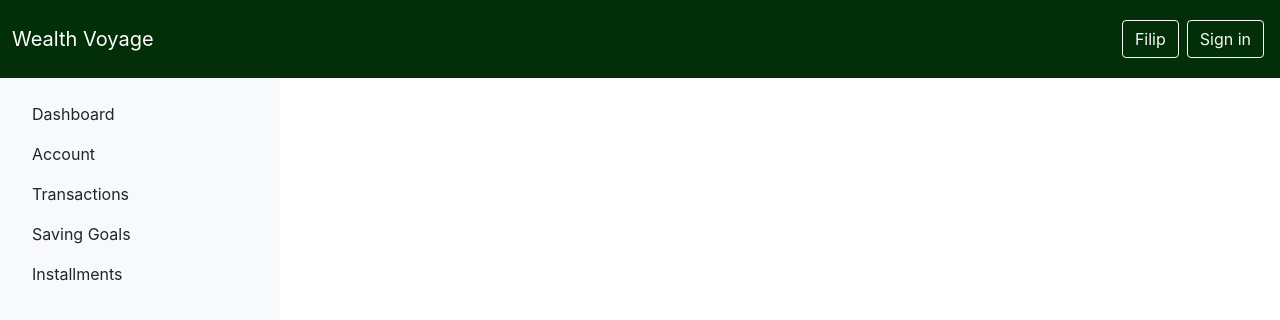
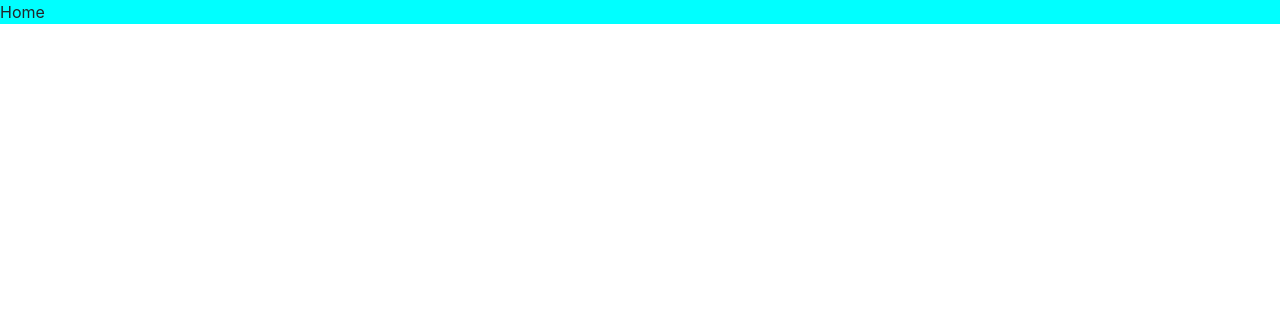
Before and after one commit to Filip-Politowski/WealthVoyage, a React (Create React App) app in the folder WealthVoyage-frontend-02/wealth-voyage/: page / in a window 1280 px wide. Shown: the top 320 px of the page. Built offline with nearby package versions, Linux system fonts and the light colour scheme.

Commit message:
Cleaning and creating new layouts; creating router

```diff
--- a/WealthVoyage-frontend-02/wealth-voyage/package.json
+++ b/WealthVoyage-frontend-02/wealth-voyage/package.json
@@ -12,6 +12,7 @@
     "@types/react-dom": "^18.2.18",
     "react": "^18.2.0",
     "react-dom": "^18.2.0",
+    "react-router-dom": "^6.21.3",
     "react-scripts": "5.0.1",
     "typescript": "^4.9.5",
     "web-vitals": "^2.1.4"
--- a/WealthVoyage-frontend-02/wealth-voyage/src/App.tsx
+++ b/WealthVoyage-frontend-02/wealth-voyage/src/App.tsx
@@ -1,18 +1,32 @@
 import React from "react";
 
 import "./App.css";
-import { Navbar } from "./layouts/NavbarAndFooter/Navbar";
-import { DashBoardPage } from "./layouts/DashBoardPage/DashBoardPage";
-import { Sidebar } from "./layouts/NavbarAndFooter/Sidebar";
+import Home from "./layouts/home/Home";
+import {
+  createBrowserRouter,
+  RouterProvider,
+  Route,
+  Link,
+} from "react-router-dom";
+import Users from "./layouts/users/Users";
+import Installments from "./layouts/installments/Installments";
+
 
 function App() {
-  return (
-    <>
-      <Navbar />
-      <Sidebar />
-      {/* <DashBoardPage /> */}
-    </>
-  );
+  const router = createBrowserRouter([
+    {
+      path: "/",
+      element: <Home />,
+    },
+    {
+      path: "users",
+      element: <Users />,
+    },
+    {
+      path: "installments",
+      element: <Installments />,
+    },
+  ]);
+  return <RouterProvider router={router} />;
 }
-
 export default App;
--- a/WealthVoyage-frontend-02/wealth-voyage/src/layouts/NavbarAndFooter/Navbar.tsx
+++ /dev/null
@@ -1,34 +0,0 @@
-export const Navbar = () => {
-  return (
-    <nav className="navbar navbar-expand-lg navbar-dark main-color py-3">
-      <div className="container-fluid">
-        <span className="navbar-brand">Wealth Voyage</span>
-        <button
-          className="navbar-toggler"
-          type="button"
-          data-bs-toggle="collapse"
-          data-bs-target="#navbarNavDropdown"
-          aria-controls="navbarNavDropdown"
-          aria-expanded="false"
-          aria-label="Toggle Navigation"
-        >
-          <span className="navbar-toggler-icon"></span>
-        </button>
-        <div className="collapse navbar-collapse" id="navbarNavDropdown">
-          <ul className="navbar-nav ms-auto">
-            <li className="nav-item m-1">
-              <a type="button" className="btn btn-outline-light" href="#">
-                Filip
-              </a>
-            </li>
-            <li className="nav-item m-1">
-              <a type="button" className="btn btn-outline-light" href="#">
-                Sign in
-              </a>
-            </li>
-          </ul>
-        </div>
-      </div>
-    </nav>
-  );
-};
--- a/WealthVoyage-frontend-02/wealth-voyage/src/layouts/NavbarAndFooter/Sidebar.tsx
+++ /dev/null
@@ -1,36 +0,0 @@
-export const Sidebar = () => {
-  return (
-    <div
-      className="d-flex flex-column flex-shrink-0 p-3 bg-light"
-      style={{ width: "280px", height: "100vh", overflowY: "auto" }}
-    >
-      <ul className="nav nav-pills flex-column mb-auto">
-        <li className="nav-item">
-          <a href="#" className="nav-link text-dark">
-            Dashboard
-          </a>
-        </li>
-        <li>
-          <a href="#" className="nav-link text-dark">
-            Account
-          </a>
-        </li>
-        <li>
-          <a href="#" className="nav-link text-dark">
-            Transactions
-          </a>
-        </li>
-        <li>
-          <a href="#" className="nav-link text-dark">
-            Saving Goals
-          </a>
-        </li>
-        <li>
-          <a href="#" className="nav-link text-dark">
-            Installments
-          </a>
-        </li>
-      </ul>
-    </div>
-  );
-};
--- /dev/null
+++ b/WealthVoyage-frontend-02/wealth-voyage/src/layouts/home/Home.tsx
@@ -0,0 +1,12 @@
+import React from 'react'
+import "./home.css"
+
+const Home = () => {
+  return (
+    <div className='home'>
+      Home
+    </div>
+  )
+}
+
+export default Home
--- /dev/null
+++ b/WealthVoyage-frontend-02/wealth-voyage/src/layouts/home/home.css
@@ -0,0 +1,3 @@
+.home{
+    background-color: aqua;
+}
--- /dev/null
+++ b/WealthVoyage-frontend-02/wealth-voyage/src/layouts/installments/Installments.tsx
@@ -0,0 +1,12 @@
+import React from 'react'
+import "./installments.css"
+
+const Installments = () => {
+  return (
+    <div className='installments'>
+      Installments
+    </div>
+  )
+}
+
+export default Installments
--- /dev/null
+++ b/WealthVoyage-frontend-02/wealth-voyage/src/layouts/installments/installments.css
@@ -0,0 +1,3 @@
+.installments{
+    background-color: aqua;
+}
--- /dev/null
+++ b/WealthVoyage-frontend-02/wealth-voyage/src/layouts/users/Users.tsx
@@ -0,0 +1,12 @@
+import React from 'react'
+import "./users.css"
+
+const Users = () => {
+  return (
+    <div className='users'>
+      Users
+    </div>
+  )
+}
+
+export default Users
--- /dev/null
+++ b/WealthVoyage-frontend-02/wealth-voyage/src/layouts/users/users.css
@@ -0,0 +1,3 @@
+.users{
+    background-color: aqua;
+}
```
Also changed, not shown: WealthVoyage-frontend-02/wealth-voyage/src/layouts/AccountPage/components/AccountInformation.tsx (deleted, +0 -47 lines), WealthVoyage-frontend-02/wealth-voyage/src/layouts/DashBoardPage/DashBoardPage.tsx (deleted, +0 -10 lines), 1 other file (tests, documents, lock files or other folders).
